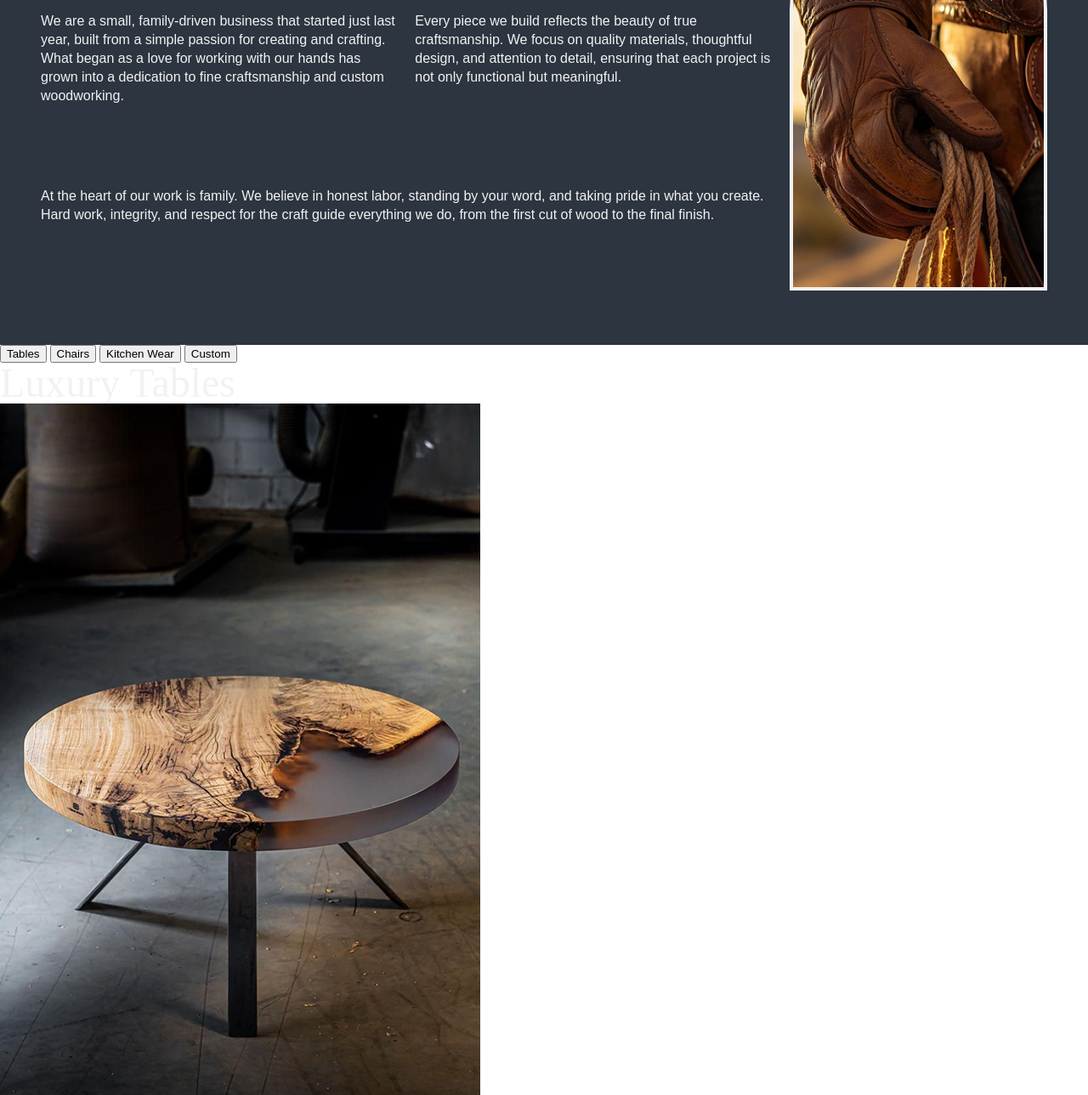
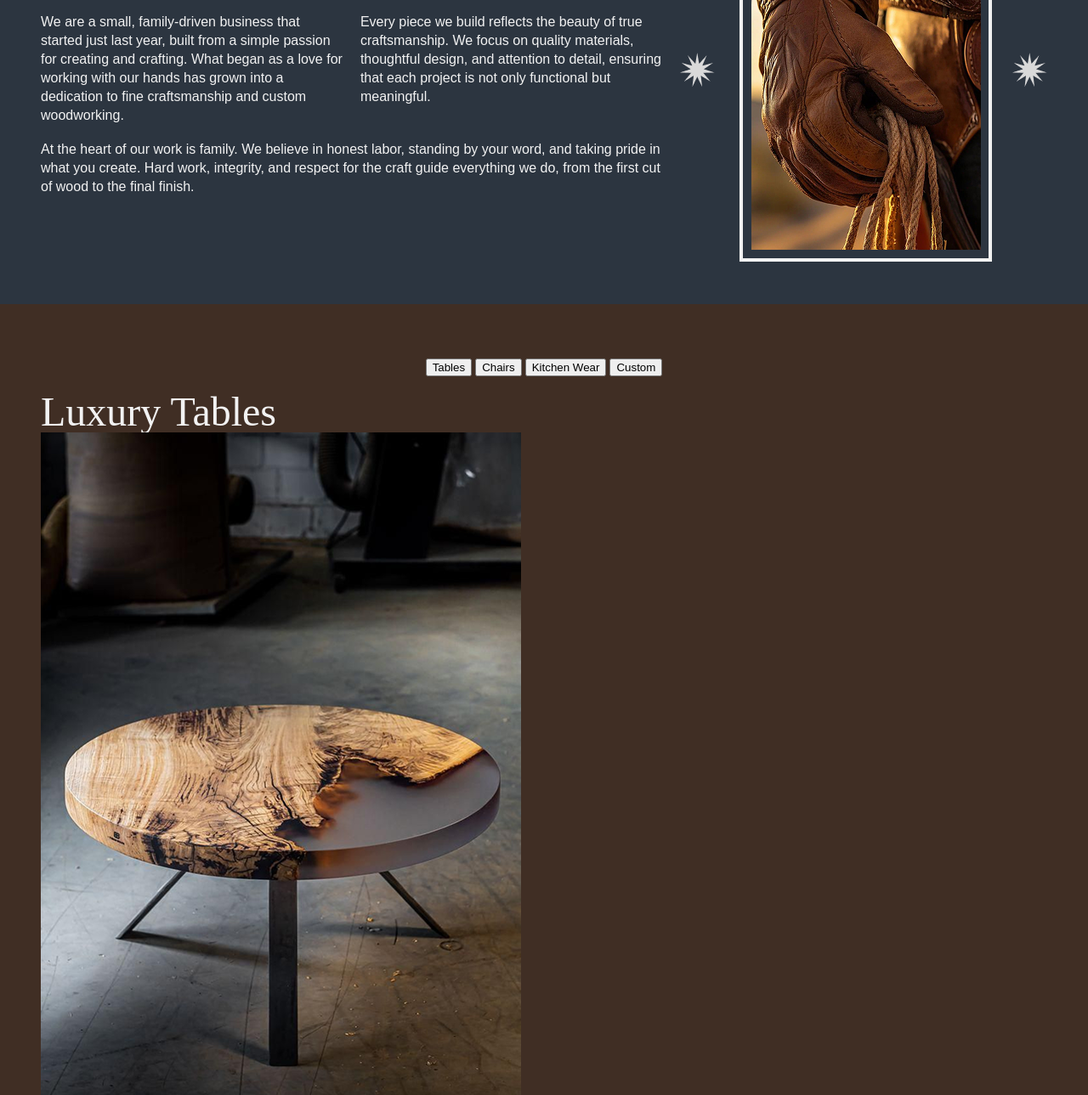
Before and after one commit to SusanArraez/Miskin_Studio, a plain HTML site: page index.html in a window 1280 px wide. Shown: the part 682-1971 px from the top of the page at 85% size. Drawn offline with Linux system fonts and the light colour scheme; a web font is replaced by a local one.

Commit message:
finished styles for intro description section

```diff
--- a/index.html
+++ b/index.html
@@ -36,7 +36,11 @@
                 <p>Every piece we build reflects the beauty of true craftsmanship. We focus on quality materials, thoughtful design, and attention to detail, ensuring that each project is not only functional but meaningful. </p>
                 <p id="p3">At the heart of our work is family. We believe in honest labor, standing by your word, and taking pride in what you create. Hard work, integrity, and respect for the craft guide everything we do, from the first cut of wood to the final finish.</p>
             </div>
-            <img src="images/cowboy_hand_holding_rope.jpg" alt="Close up image of a cowboy hand in a thick glove, holding a rope" >
+            <img id="star1" src="images/Star.png" alt="">
+            <div class="image-frame">
+                <img src="images/cowboy_hand_holding_rope.jpg" alt="Close up image of a cowboy hand in a thick glove, holding a rope" >
+            </div>
+            <img id="star2" src="images/Star.png" alt="">
         </section>
 
         <!-- product display Section -->
@@ -58,8 +62,8 @@
                 <h2>Luxury Tables</h2>
                 <img src="images/prod_display_epoxy_table.png" alt="Image of a custom made epoxy table with a river design in the middle, made of blue epoxy resin and wood on the sides" >
                 <p>Our custom epoxy tables are where craftsmanship meets creativity. Each piece is thoughtfully designed and handcrafted to highlight the natural beauty of real wood, enhanced with high-quality epoxy resin to create a table that is both functional and truly unique.</p>
-                <a href="#shop">Browse</a>
-            </article>
+                <a id="btn" href="#shop">Browse</a>
+            <!-- </article>
 
             <article class="product-panel hidden" data-product="chairs">
                 <h2>Handcrafted Chairs</h2>
@@ -80,7 +84,7 @@
                 <img src="images/prod_display_custom.png" alt="Image of a custom made wooden bench with a rustic design, made of wood and metal." >
                 <p>If you can envision it, we can craft it. Whether it's a grand focal point for your home or a thoughtfully designed detail that ties a room together, we specialize in turning bold ideas into beautifully finished realities. Every project is approached with care, precision, and an eye for elegance, ensuring your space feels both elevated and welcoming. Request a quote today and let's create something extraordinary together.</p>
                 <a href="#contact">Request Quote</a>
-            </article>
+            </article> -->
 
         </div>
         </section>
--- a/styles.css
+++ b/styles.css
@@ -113,6 +113,21 @@ p{
     font-size: 1rem;
     line-height: 22px;
 }
+#btn{
+    display: inline-block;
+    padding: 0.75rem 1.5rem;
+    border: 2px solid var(--Pearly-white);
+    background-color: transparent;
+    color: var(--Pearly-white);
+    text-decoration: none;
+    font-family: var(--font-family);
+    font-weight: 600;
+}
+#btn:hover{
+    background-color: var(--Pearly-white);
+    color: var(--navy);
+    transition: var(--transition);
+}
 
 /* ------------------header-------------------- */
 header{
@@ -157,6 +172,8 @@ nav a{
     display: flex;
     flex-direction: row;
     gap: var(--gap);
+    justify-content: center;
+    align-items: center;
 }
 #introDescription > div{
     display: grid;
@@ -174,11 +191,44 @@ nav a{
     justify-self: center;
     text-align: left;
 }
-#introDescription img{
+.image-frame{
+    position: relative;
+    display: inline-block;
     width: 100%;
+    max-width: 100%;
+}
+.image-frame::after{
+    content: "";
+    position: absolute;
+    top: -34px;
+    left: -34px;
+    right: 26px;
+    bottom: 6px;
+    border: 4px solid var(--Pearly-white);
+    transform: translate(20px, 20px);
+    border-radius: 143px 143px 0 0;
+    pointer-events: none;
+    z-index: 2;
+}
+.image-frame img{
+    display: block;
     height: auto;
     border-radius: 143px 143px 0 0;
     object-fit: cover;
-    border: 4px solid var(--Pearly-white);
-    outline-offset: 10px;
 }
+#star1{
+padding-right: 25px;
+}
+#introDescription h2{
+    padding-bottom: 1rem;
+}
+/* ---------------------Product Section------------------ */
+#products{
+    background-color: var(--dark-brown);
+    padding: 4rem 3rem;
+    display: flex;
+    flex-direction: column;
+    gap: var(--gap);
+    justify-content: center;
+    align-items: center;
+}
```
Also changed, not shown: images/Star.png (added).
